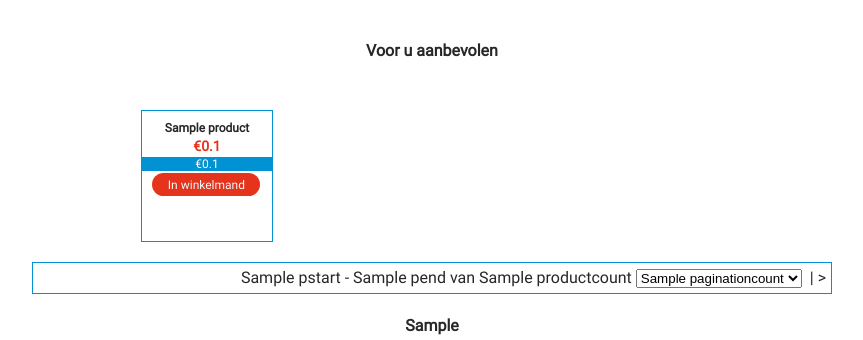
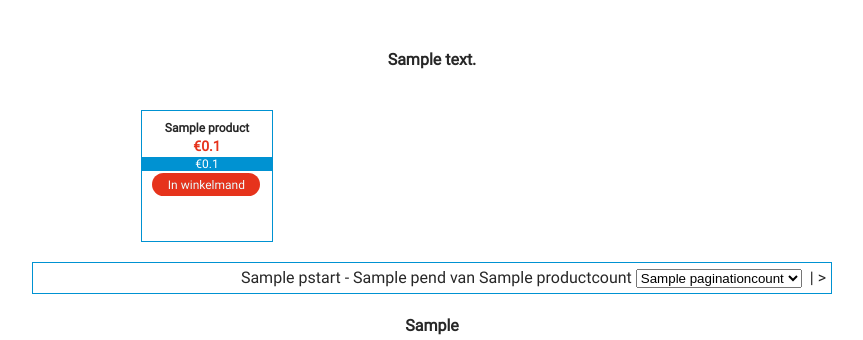
Before and after one commit to Kaediin/Summatief_2_SP, a Python web app: template templates/products.html in a window 1280 px wide. Shown: the part 174-514 px from the top of the page, without its empty margins (208-1071 px from the left). Run offline with Jinja, Linux system fonts and the light colour scheme; the template is opened without the code that fills it: most values are stand-ins (such as "Sample title", 1, 10 or a date in 2020).

Commit message:
Code argumenteren #23

```diff
--- a/huw.py
+++ b/huw.py
@@ -292,7 +292,8 @@ class HUWebshop(object):
                                                                retrieved_ids)) else False,
                                                            'r_products': recs[:rec_limit],
                                                            'r_type': list(self.recommendationtypes.keys())[0],
-                                                           'r_string': list(self.recommendationtypes.values())[0]
+                                                           'r_string': list(self.recommendationtypes.values())[0],
+                                                           'header_text': 'Voor u aanbevolen' if len(nononescats) == 0 else ''
                                                            })
 
     def productdetail(self, productid):
--- a/templates/base.html
+++ b/templates/base.html
@@ -85,7 +85,6 @@
         {% endblock %}
     </div>
 {% endblock %}
-<h4 style="padding-top: 20px">Voor u aanbevolen</h4>
 <!-- TODO: extend this content block in subsequent templates. -->
 <div id="content" class="centerstage">
     {% block content %}{{ contenttext }}{% endblock %}
--- a/templates/products.html
+++ b/templates/products.html
@@ -1,5 +1,6 @@
 {% extends "base.html" %}
 {% block content %}
+<h4 style="padding-bottom: 20px">{{ packet.header_text }}</h4>
 
 
     <div id="products">
```
